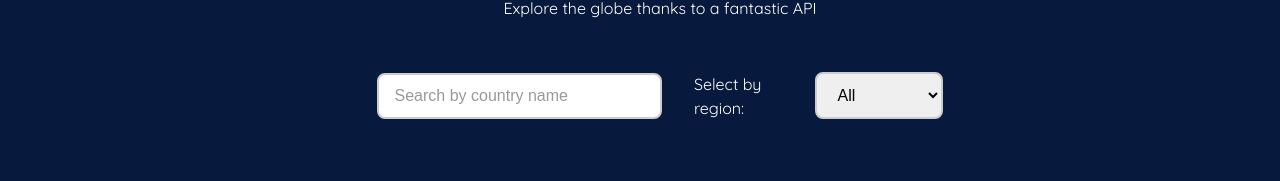
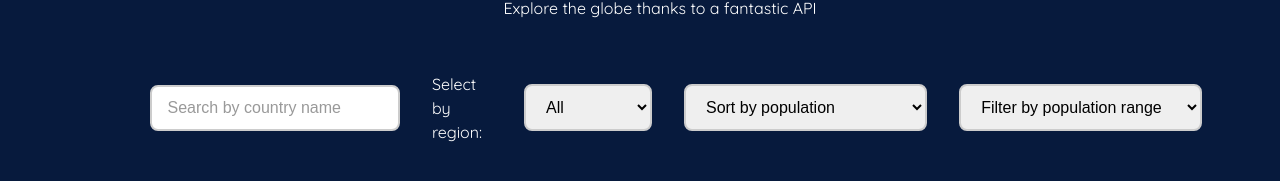
Before and after one commit to NotPako/challenmgeNumPablo, a React (Vite) app: page /Explore in a window 1280 px wide. Shown: the part 245-426 px from the top of the page. Built offline with nearby package versions, Linux system fonts and the light colour scheme; no server answers.

Commit message:
add new filters

```diff
--- a/src/components/FilterBar/FilterBar.css
+++ b/src/components/FilterBar/FilterBar.css
@@ -7,6 +7,7 @@
     font-size: 16px;
     outline: none;
     transition: border-color 0.3s ease, box-shadow 0.3s ease;
+    margin-left: 2rem;
   }
 
   .inputDesign::placeholder {
--- a/src/components/FilterBar/FilterBar.tsx
+++ b/src/components/FilterBar/FilterBar.tsx
@@ -18,6 +18,16 @@ export default function FilterBar({listProd, setCountries, listProdContinent}: F
     const [search, setSearch] = useState<string>('');
     const [selectedContinent, setSelectedContinent] = useState<string>('');
     const {countries} = useCountries();
+    const [populationOrder, setPopulationOrder] = useState<string>('');
+    const [populationRange, setPopulationRange] = useState<string>('');
+
+    const handlePopulationRange = (range: string) => {
+  setPopulationRange(range);
+};
+
+    const handlePopulationFilter = (order: string) => {
+  setPopulationOrder(order);
+};
 
 
     const inputSearchHandler = (e: ChangeEvent<HTMLInputElement>) => {
@@ -53,6 +63,45 @@ export default function FilterBar({listProd, setCountries, listProdContinent}: F
         }
       }, [selectedContinent]);
 
+      useEffect(() => {
+        if (populationOrder !== "") {
+          const sorted = [...countries].sort((a, b) => {
+            return populationOrder === "asc"
+              ? a.population - b.population
+              : b.population - a.population;
+          });
+          setCountries(sorted);
+        } else {
+          setCountries(countries);
+        }
+      }, [populationOrder]);
+
+      useEffect(() => {
+        if (populationRange !== "") {
+          const filtered = countries.filter((country) => {
+            const pop = country.population;
+            switch (populationRange) {
+              case "lt1m":
+                return pop < 1_000_000;
+              case "1m-10m":
+                return pop >= 1_000_000 && pop <= 10_000_000;
+              case "10m-100m":
+                return pop > 10_000_000 && pop <= 100_000_000;
+              case "gt100m":
+                return pop > 100_000_000;
+              default:
+                return true;
+            }
+          });
+
+          setCountries(filtered);
+        } else {
+          setCountries(countries);
+        }
+      }, [populationRange]);
+
+
+
 
 
   return (
@@ -64,6 +113,18 @@ export default function FilterBar({listProd, setCountries, listProdContinent}: F
           onChange={(e) => inputSearchHandler(e)}
         ></input>
         <ContinentDropdown handleSelectChange={handleSelectChange} selectedContinent={selectedContinent}/>
+        <select className="inputDesign" onChange={(e) => handlePopulationFilter(e.target.value)}>
+    <option value="">Sort by population</option>
+    <option value="asc">Lowest to highest</option>
+    <option value="desc">Highest to lowest</option>
+  </select>
+  <select className="inputDesign" onChange={(e) => handlePopulationRange(e.target.value)}>
+  <option value="">Filter by population range</option>
+  <option value="lt1m">Less than 1M</option>
+  <option value="1m-10m">1M - 10M</option>
+  <option value="10m-100m">10M - 100M</option>
+  <option value="gt100m">More than 100M</option>
+</select>
     </div>
   )
 }
```
